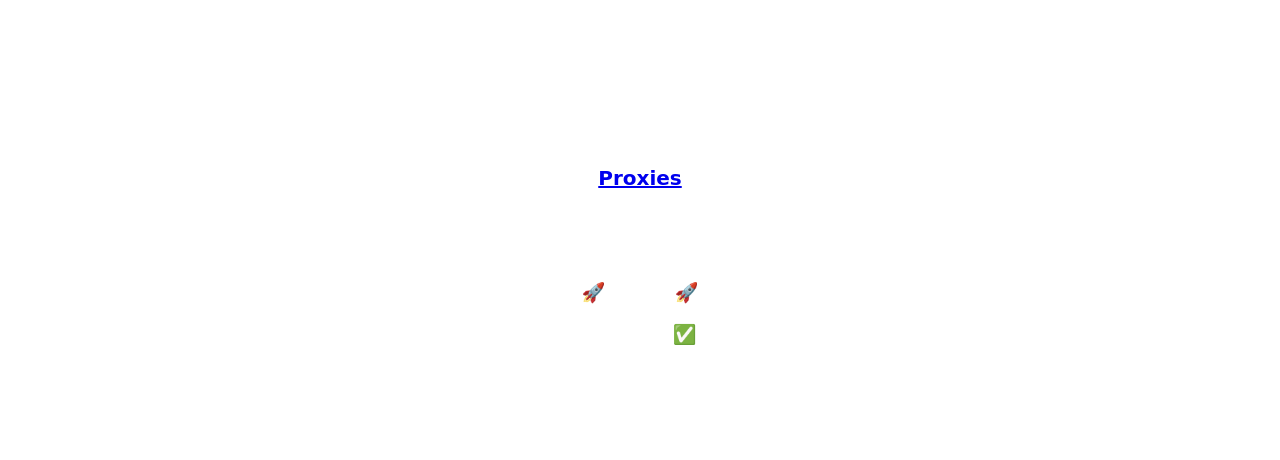
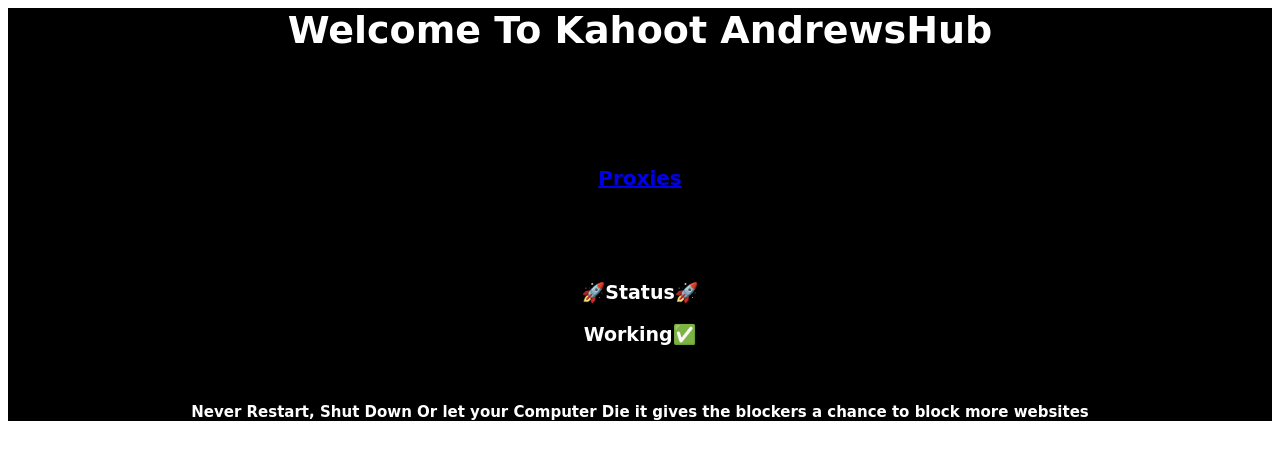
Before and after one commit to ZincB/Links, a plain HTML site: page index.html in a window 1280 px wide. Drawn offline with Linux system fonts and the light colour scheme.

Commit message:
Update index.html

```diff
--- a/index.html
+++ b/index.html
@@ -5,7 +5,7 @@
         </head>
         <body>
         <style>
-          bkg {
+          div {
                 background-color: black;
               }
 
@@ -38,7 +38,7 @@
           text-align: center;
           }
           </style>
-          <bkg>
+          <div>
           <h1>Welcome To Kahoot AndrewsHub</h1>
           </br>
           </br>
@@ -55,6 +55,6 @@
             <h3>Working✅</h3>
             </br>
             <h4>Never Restart, Shut Down Or let your Computer Die it gives the blockers a chance to block more websites</h4>
-              </bkg>
+            </div>
             </body>
             </html>
```
